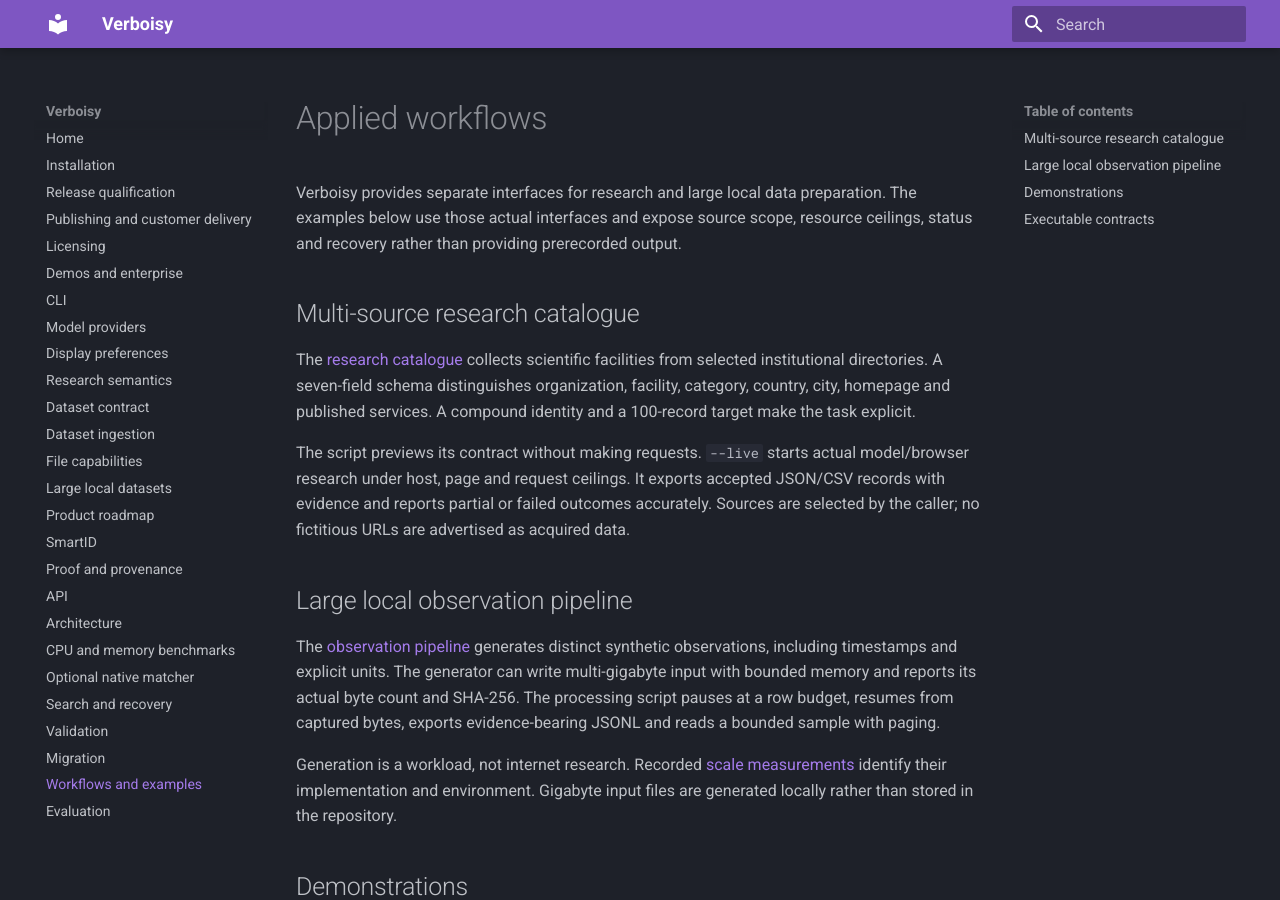
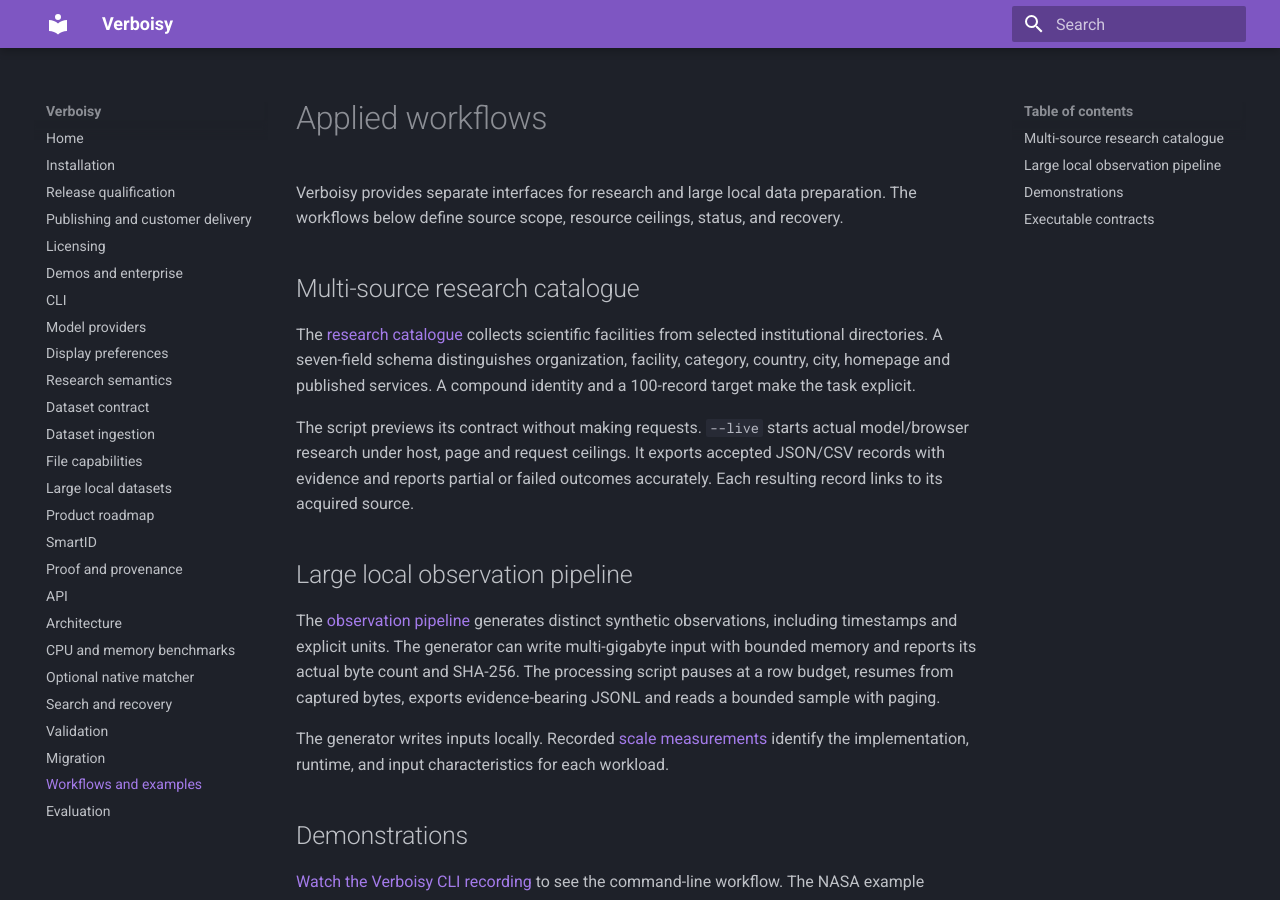
Before and after one commit to EmanueleTorrisi/verboisy, an MkDocs documentation site: the page built from docs/examples.md, in a window 1280 px wide and 900 px high. Built offline with MkDocs 1.6.1 and Material for MkDocs 9.7.7, drawn with Linux system fonts in a browser that asks for light colours.

Commit message:
docs(examples): clarify source and workload contracts

```diff
--- a/docs/examples.md
+++ b/docs/examples.md
@@ -3,8 +3,7 @@
 # Applied workflows
 
 Verboisy provides separate interfaces for research and large local data preparation.
-The examples below use those actual interfaces and expose source scope, resource
-ceilings, status and recovery rather than providing prerecorded output.
+The workflows below define source scope, resource ceilings, status, and recovery.
 
 ## Multi-source research catalogue
 
@@ -16,7 +15,7 @@ published services. A compound identity and a 100-record target make the task ex
 The script previews its contract without making requests. `--live` starts actual
 model/browser research under host, page and request ceilings. It exports accepted
 JSON/CSV records with evidence and reports partial or failed outcomes accurately.
-Sources are selected by the caller; no fictitious URLs are advertised as acquired data.
+Each resulting record links to its acquired source.
 
 ## Large local observation pipeline
 
@@ -26,9 +25,8 @@ The generator can write multi-gigabyte input with bounded memory and reports its
 byte count and SHA-256. The processing script pauses at a row budget, resumes from
 captured bytes, exports evidence-bearing JSONL and reads a bounded sample with paging.
 
-Generation is a workload, not internet research. Recorded [scale measurements](streaming.md)
-identify their implementation and environment. Gigabyte input files are generated
-locally rather than stored in the repository.
+The generator writes inputs locally. Recorded [scale measurements](streaming.md)
+identify the implementation, runtime, and input characteristics for each workload.
 
 ## Demonstrations
 
```
